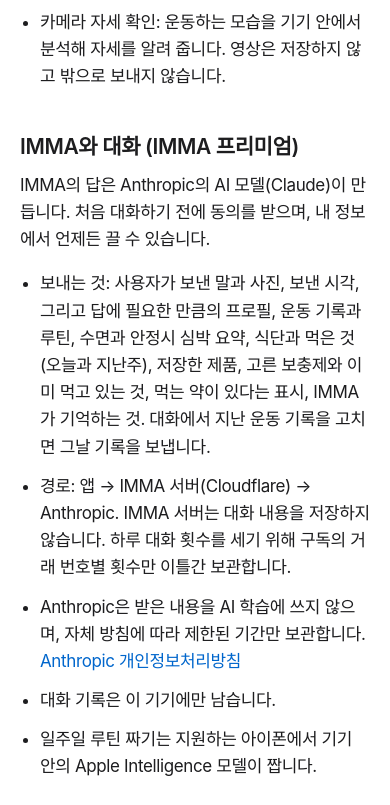
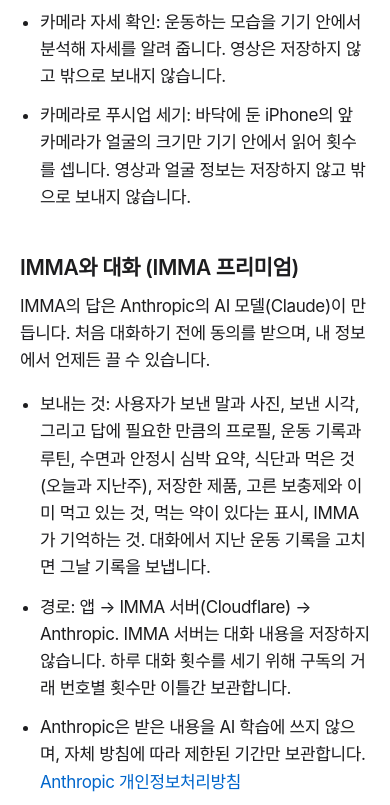
Before and after one commit to shinehyeuk-pixel/imma-support, a plain HTML site: page privacy/index.html in a window 390 px wide. Shown: the part 1998-2803 px from the top of the page. Drawn offline with Linux system fonts and the light colour scheme.

Commit message:
Privacy: counting push-ups with the front camera reads only the face's size
IMMA can count push-ups with the iPhone lying on the floor under the face: the
front camera reads how big the face is, on the device, and keeps nothing.

Co-Authored-By: Claude Opus 5.5 <noreply@anthropic.com>

```diff
--- a/privacy/index.html
+++ b/privacy/index.html
@@ -43,6 +43,7 @@
 <li>영양성분표: 찍거나 고른 사진의 글자를 이 기기 안에서 읽어 숫자만 저장합니다. 사진은 저장하지도 보내지도 않습니다.</li>
 <li>IMMA에게 보내는 음식 사진(IMMA 프리미엄): 카메라로 찍거나 직접 고른 사진 한 장을 줄이고 위치·기기 정보를 뺀 뒤 대화와 함께 보냅니다(아래 "IMMA와 대화"). 앨범 사진은 찍은 시각만 함께 보냅니다. 칼로리를 어림하는 데만 쓰며, 앱은 이 사진을 따로 저장하지 않습니다.</li>
 <li>카메라 자세 확인: 운동하는 모습을 기기 안에서 분석해 자세를 알려 줍니다. 영상은 저장하지 않고 밖으로 보내지 않습니다.</li>
+<li>카메라로 푸시업 세기: 바닥에 둔 iPhone의 앞 카메라가 얼굴의 크기만 기기 안에서 읽어 횟수를 셉니다. 영상과 얼굴 정보는 저장하지 않고 밖으로 보내지 않습니다.</li>
 </ul>
 
 <h2>IMMA와 대화 (IMMA 프리미엄)</h2>
```
